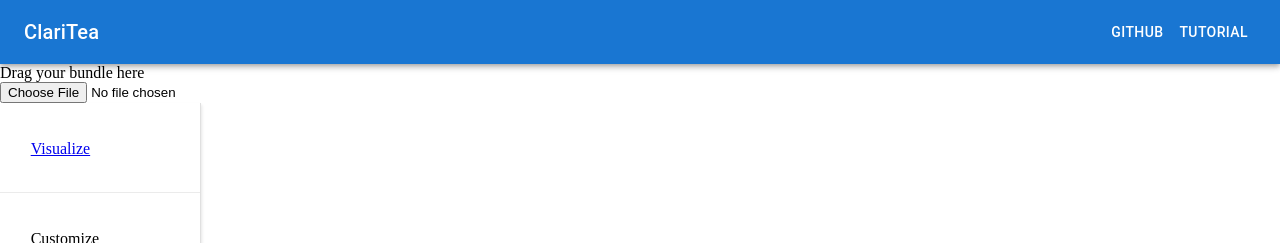
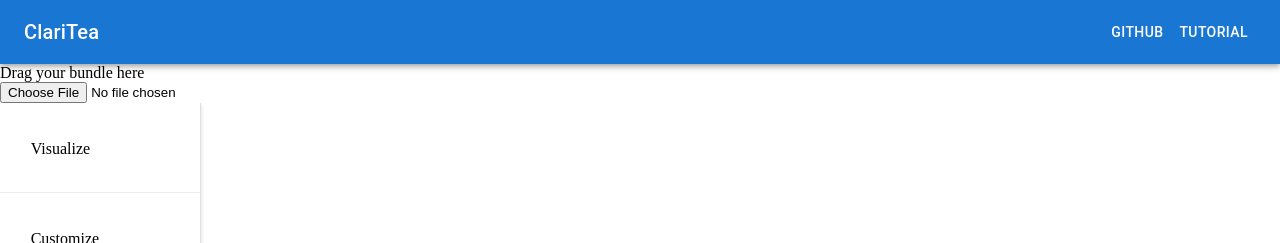
Before and after one commit to oslabs-beta/ClariTea, a React app: page /#/ in a window 1280 px wide. Shown: the top 243 px of the page. Built offline with nearby package versions, Linux system fonts and the light colour scheme.

Commit message:
small ui change to visualize button

```diff
--- a/src/components/SideBar/SideBar.jsx
+++ b/src/components/SideBar/SideBar.jsx
@@ -19,10 +19,9 @@
 function SideBar() {
     return (
         <SideBarStyle>
-            <Link to="/tree">
+            <Link to="/tree" id="visualize">
             <NavButton
                 key='SideButton1'
-                className='visualize'
                 view='Visualize'
             />
             </Link>
--- a/src/styles.scss
+++ b/src/styles.scss
@@ -3,3 +3,8 @@
   margin: 0;
   padding: 0;
 }
+
+#visualize {
+  text-decoration: none;
+  color: black;
+}
--- a/webpack.config.js
+++ b/webpack.config.js
@@ -14,7 +14,7 @@
     plugins: [
     new CleanWebpackPlugin(),
     ],
-    mode: 'development',
+    mode: 'production',
     module: {
         rules: [
           {
```
